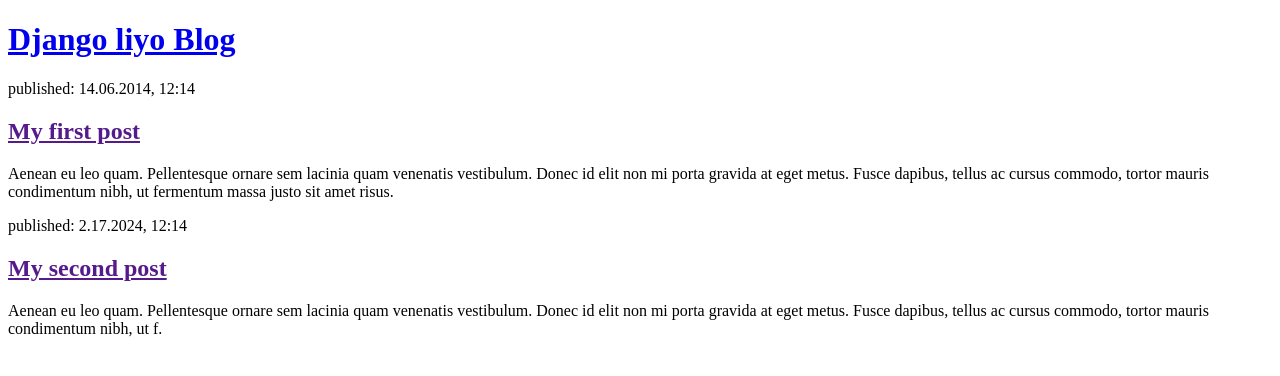
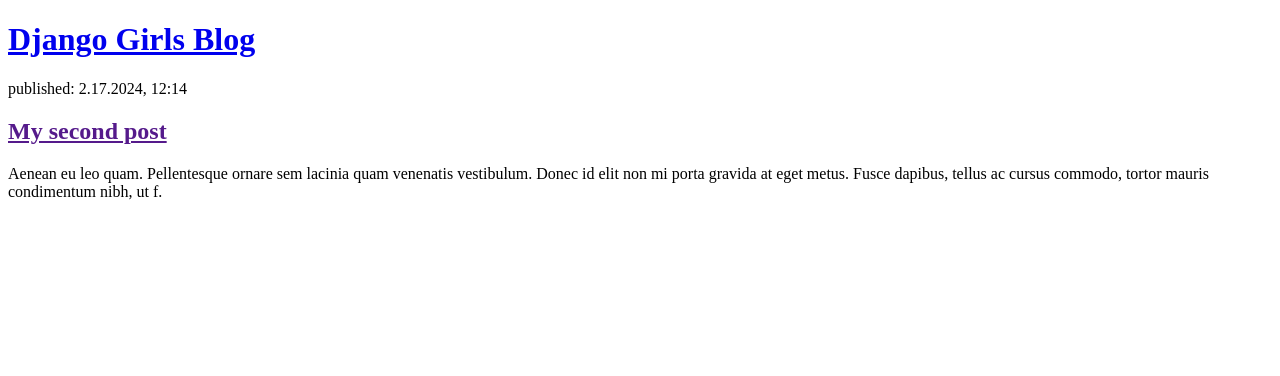
Before and after one commit to Pirince-kisele/myblogs, a Django app: page / in a window 1280 px wide. Shown: the top 376 px of the page. Run offline with Django 3.2, Linux system fonts and the light colour scheme.

Commit message:
update views and template post list html

```diff
--- a/blog/templates/blog/post_list.html
+++ b/blog/templates/blog/post_list.html
@@ -5,20 +5,16 @@
   </head>
   <body>
     <header>
-      <h1><a href="/">Django liyo Blog</a></h1>
+      <h1><a href="/">Django Girls Blog</a></h1>
     </header>
 
+    {% for post in posts %}
     <article>
-      <time>published: 14.06.2014, 12:14</time>
-      <h2><a href="">My first post</a></h2>
-      <p>
-        Aenean eu leo quam. Pellentesque ornare sem lacinia quam venenatis
-        vestibulum. Donec id elit non mi porta gravida at eget metus. Fusce
-        dapibus, tellus ac cursus commodo, tortor mauris condimentum nibh, ut
-        fermentum massa justo sit amet risus.
-      </p>
+      <time>published: {{ post.published_date }}</time>
+      <h2><a href="">{{ post.title }}</a></h2>
+      <p>{{ post.text|linebreaksbr }}</p>
     </article>
-
+    {% endfor %}
     <article>
       <time>published: 2.17.2024, 12:14</time>
       <h2><a href="">My second post</a></h2>
--- a/blog/views.py
+++ b/blog/views.py
@@ -1,7 +1,11 @@
 from django.shortcuts import render
+from .models import Post
+from django.utils import timezone
 
 # Create your views here.
 
 
 def post_list(request):
-    return render(request, 'blog/post_list.html', {})
+    posts = Post.objects.filter(
+        published_date__lte=timezone.now()).order_by('published_date')
+    return render(request, 'blog/post_list.html', {'post': posts})
```
